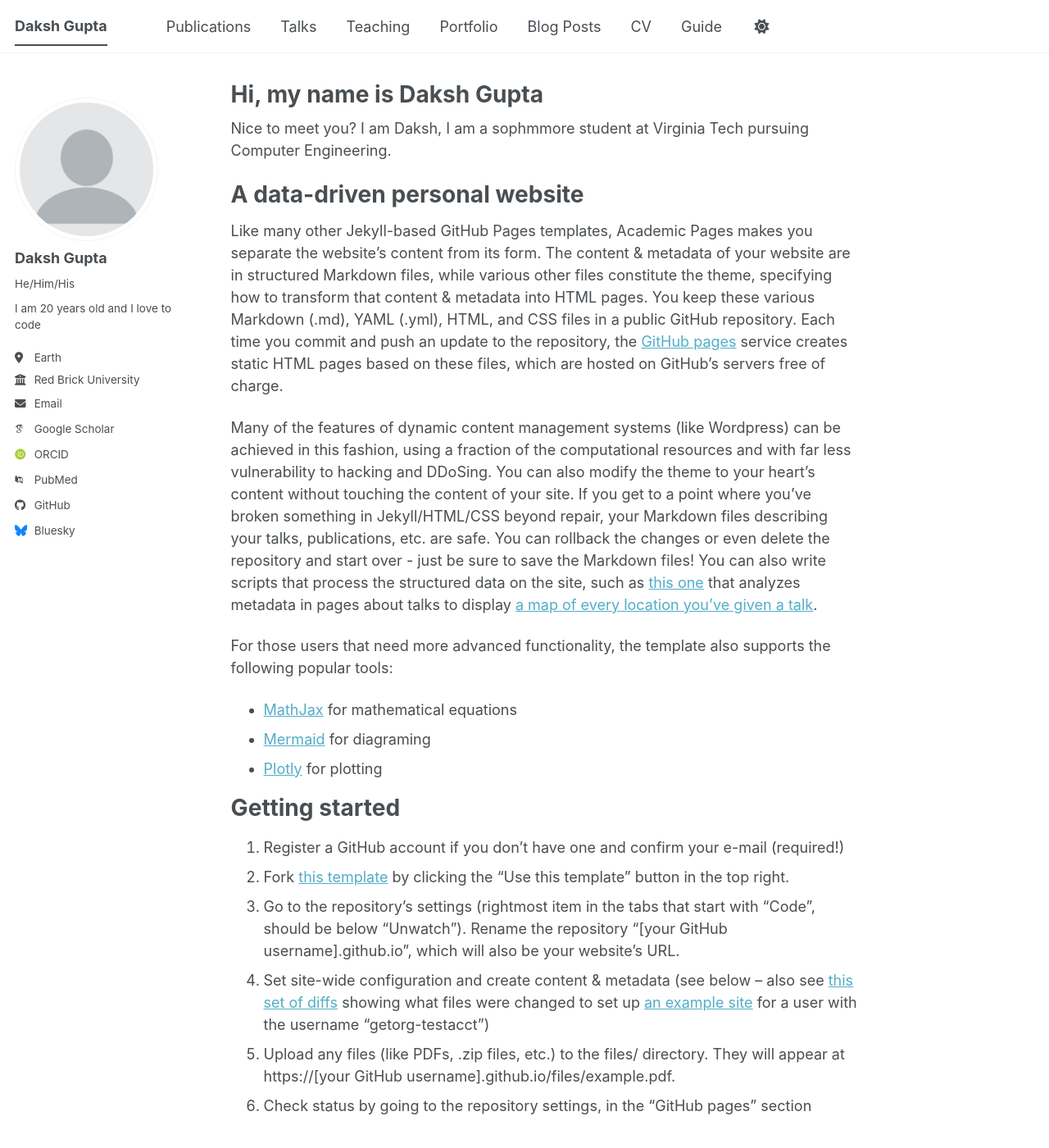
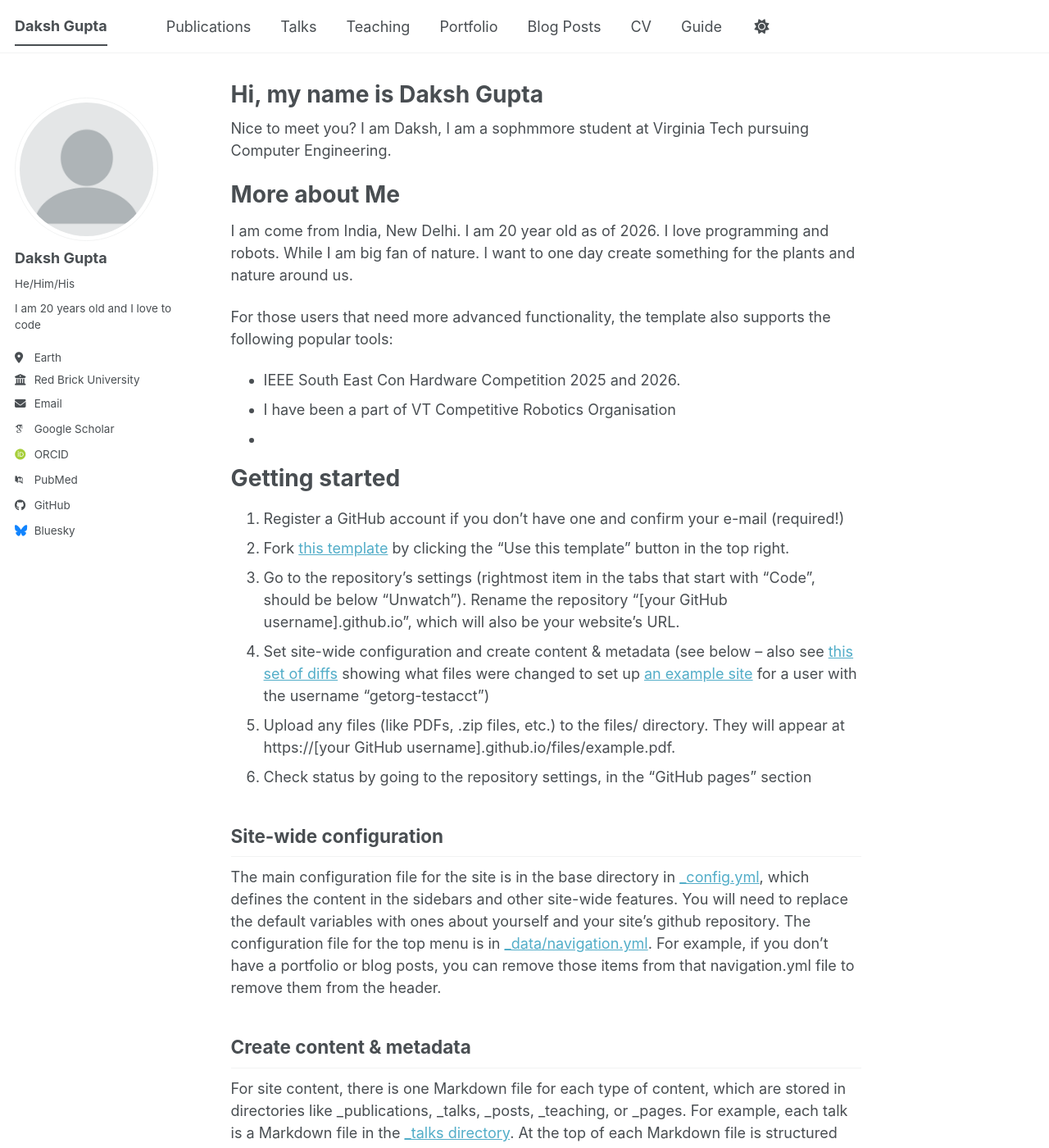
Before and after one commit to AdvanceUser2005/AdvanceUser2005.github.io, a Jekyll site: the page built from _pages/about.md, in a window 1280 px wide and 1400 px high. Shown: the whole window at 82% size. Built offline with Jekyll 4.4.1, drawn with Linux system fonts in a browser that asks for light colours; some web fonts are replaced; a script bundle is joined from its source files by our own code; library files that are not in the unit come from our copies.

Commit message:
Added more details about me

```diff
--- a/_pages/about.md
+++ b/_pages/about.md
@@ -9,16 +9,14 @@ redirect_from:
 
 Nice to meet you? I am Daksh, I am a sophmmore student at Virginia Tech pursuing Computer Engineering.
 
-A data-driven personal website
+More about Me
 ======
-Like many other Jekyll-based GitHub Pages templates, Academic Pages makes you separate the website's content from its form. The content & metadata of your website are in structured Markdown files, while various other files constitute the theme, specifying how to transform that content & metadata into HTML pages. You keep these various Markdown (.md), YAML (.yml), HTML, and CSS files in a public GitHub repository. Each time you commit and push an update to the repository, the [GitHub pages](https://pages.github.com/) service creates static HTML pages based on these files, which are hosted on GitHub's servers free of charge.
-
-Many of the features of dynamic content management systems (like Wordpress) can be achieved in this fashion, using a fraction of the computational resources and with far less vulnerability to hacking and DDoSing. You can also modify the theme to your heart's content without touching the content of your site. If you get to a point where you've broken something in Jekyll/HTML/CSS beyond repair, your Markdown files describing your talks, publications, etc. are safe. You can rollback the changes or even delete the repository and start over - just be sure to save the Markdown files! You can also write scripts that process the structured data on the site, such as [this one](https://github.com/academicpages/academicpages.github.io/blob/master/talkmap.ipynb) that analyzes metadata in pages about talks to display [a map of every location you've given a talk](https://academicpages.github.io/talkmap.html).
+I am come from India, New Delhi. I am 20 year old as of 2026. I love programming and robots. While I am big fan of nature. I want to one day create something for the plants and nature around us.
 
 For those users that need more advanced functionality, the template also supports the following popular tools:
-- [MathJax](https://www.mathjax.org/) for mathematical equations
-- [Mermaid](https://mermaid.js.org/) for diagraming
-- [Plotly](https://plotly.com/javascript/) for plotting
+- IEEE South East Con Hardware Competition 2025 and 2026.
+- I have been a part of VT Competitive Robotics Organisation
+-
 
 Getting started
 ======
```
